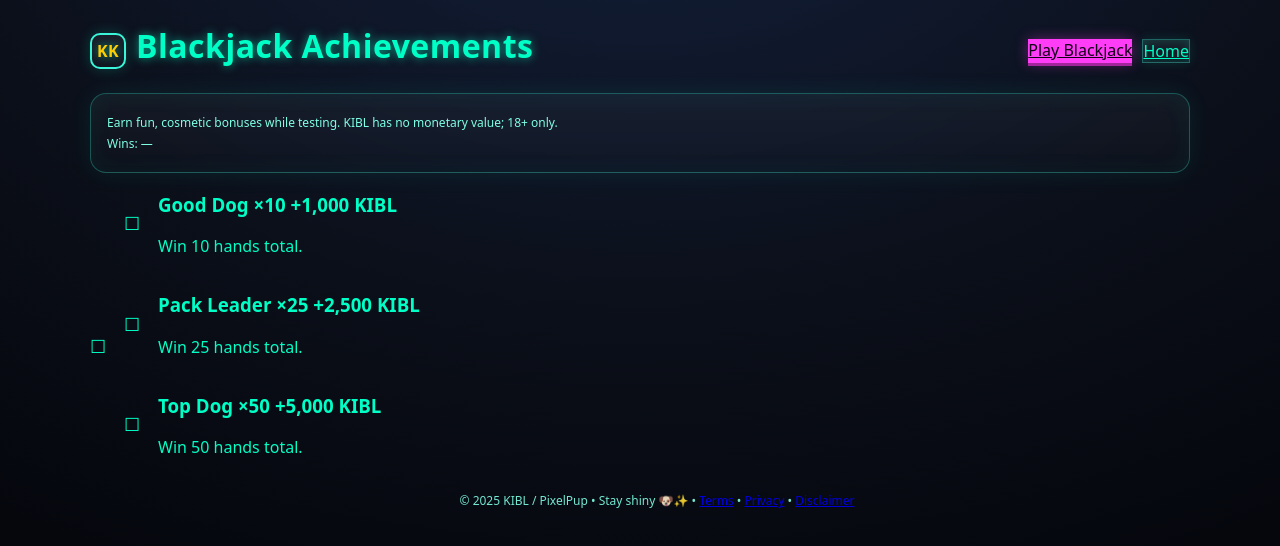
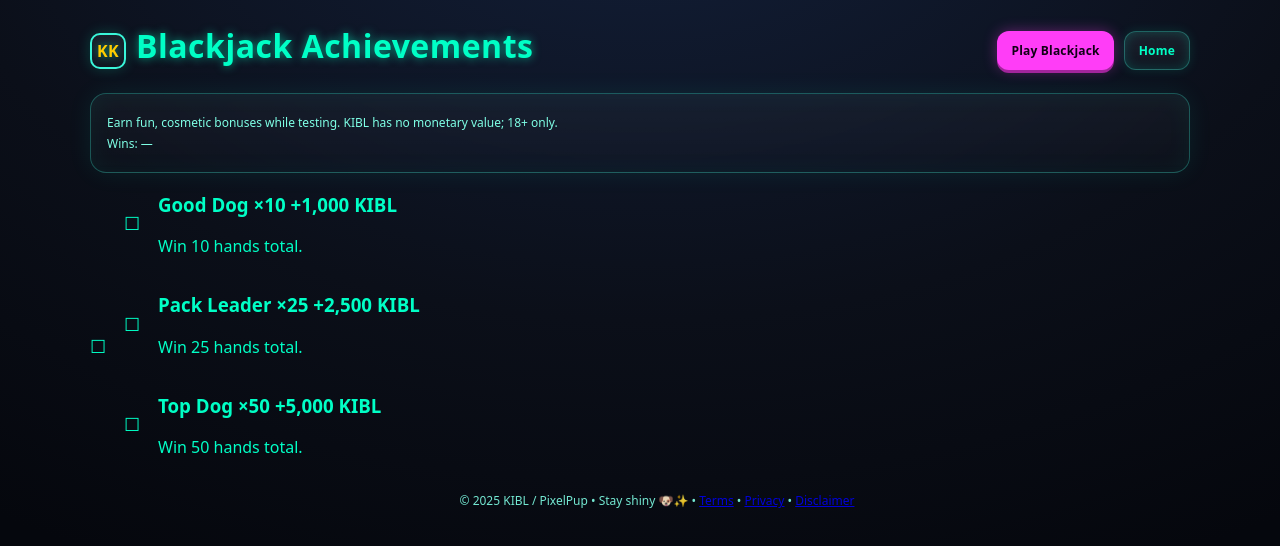
Before and after one commit to Oldremy87/Poker-blackjack-test-for-live-release, a website: page public/bjachievements.html in a window 1280 px wide. Drawn offline with Linux system fonts and the light colour scheme; no server answers.

Commit message:
fix button appearance

```diff
--- a/public/bjachievements.html
+++ b/public/bjachievements.html
@@ -304,8 +304,8 @@
       <h1>Blackjack Achievements</h1>
     </div>
     <nav class="cta">
-      <a class="btn-primary"       href="blackjack.html">Play Blackjack</a>
-      <a class="btn-ghost" href="index.html">Home</a>
+      <a class="btn btn-primary"       href="blackjack.html">Play Blackjack</a>
+      <a class="btn btn-ghost" href="index.html">Home</a>
     </nav>
   </header>
 
```
